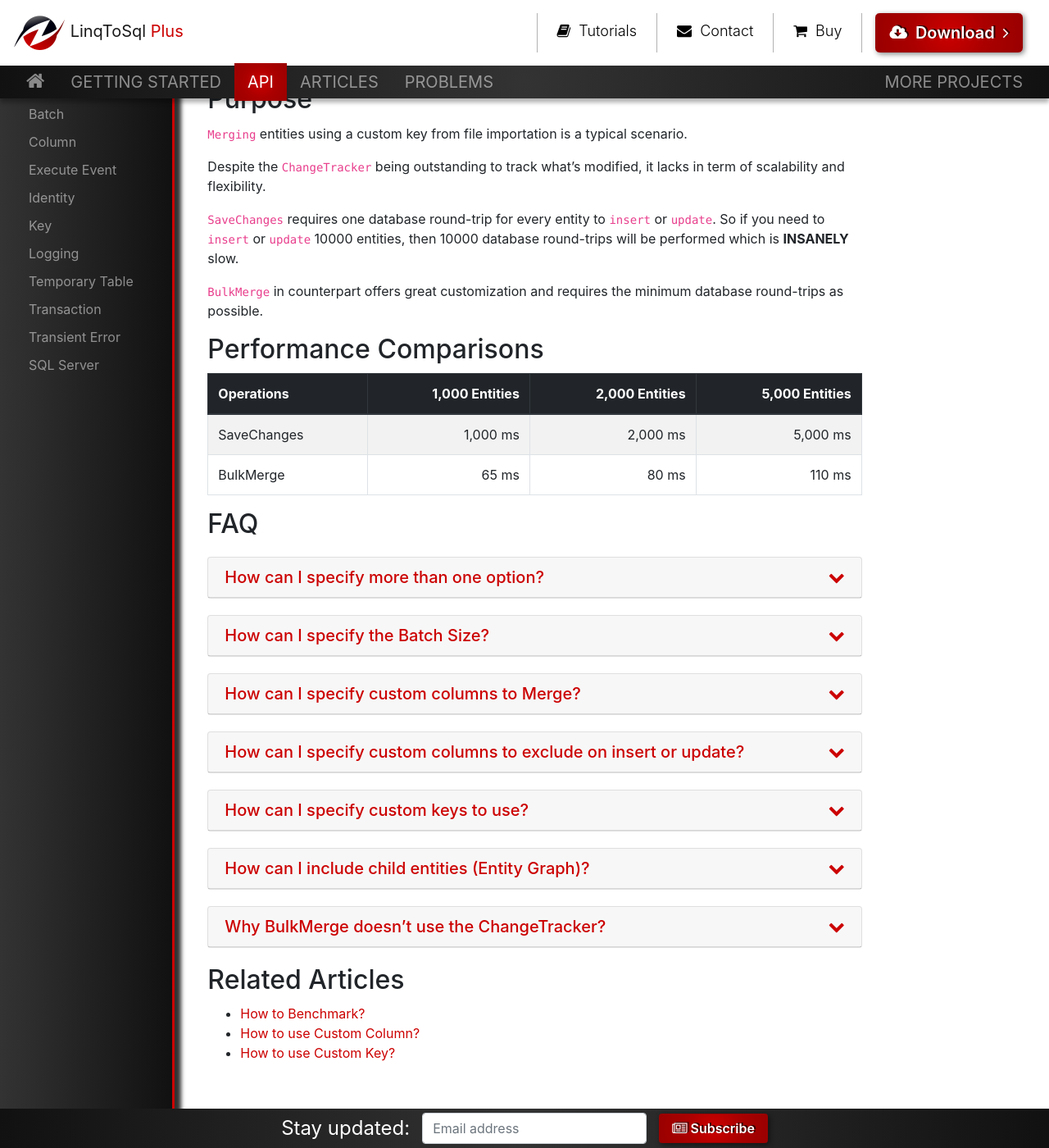
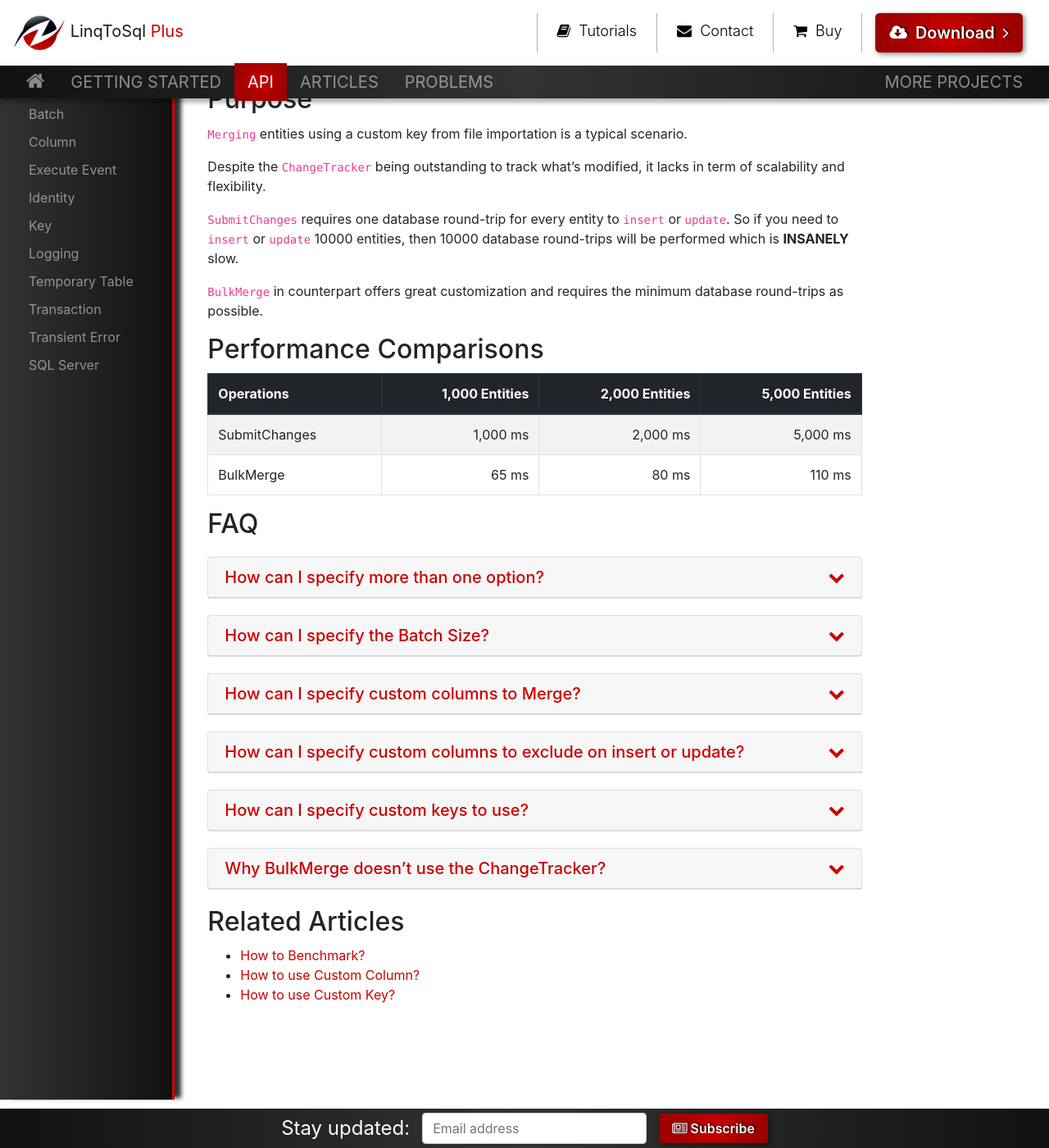
Before and after one commit to zzzprojects/LinqToSql-Plus, a Jekyll site: the page built from docs/pages/api/bulk-merge.md, in a window 1280 px wide and 1400 px high, scrolled down 562 px. Shown: the whole window at 82% size. Built offline with Jekyll 4.4.1, drawn with Linux system fonts in a browser that asks for light colours; nearby versions of some CDN libraries; our own code applies the rules of GitHub Pages for plain Markdown files.

Commit message:
Update bulk-merge.md

```diff
--- a/docs/pages/api/bulk-merge.md
+++ b/docs/pages/api/bulk-merge.md
@@ -21,7 +21,7 @@ context.BulkMerge(customers, options => options.ColumnPrimaryKeyExpression = cus
 
 Despite the `ChangeTracker` being outstanding to track what's modified, it lacks in term of scalability and flexibility.
 
-`SaveChanges` requires one database round-trip for every entity to `insert` or `update`. So if you need to `insert` or `update` 10000 entities, then 10000 database round-trips will be performed which is **INSANELY** slow.
+`SubmitChanges` requires one database round-trip for every entity to `insert` or `update`. So if you need to `insert` or `update` 10000 entities, then 10000 database round-trips will be performed which is **INSANELY** slow.
 
 `BulkMerge` in counterpart offers great customization and requires the minimum database round-trips as possible.
 
@@ -29,7 +29,7 @@ Despite the `ChangeTracker` being outstanding to track what's modified, it lacks
 
 | Operations      | 1,000 Entities | 2,000 Entities | 5,000 Entities |
 | :-------------- | -------------: | -------------: | -------------: |
-| SaveChanges     | 1,000 ms       | 2,000 ms       | 5,000 ms       |
+| SubmitChanges   | 1,000 ms       | 2,000 ms       | 5,000 ms       |
 | BulkMerge       | 65 ms          | 80 ms          | 110 ms         |
 
 {% include section-faq-begin.html %}
@@ -96,7 +96,7 @@ context.BulkMerge(customers, options => options.ColumnPrimaryKeyExpression = cus
 context.BulkMerge(customers, options => options.ColumnPrimaryKeyExpression = customer => new { customer.Code1, customer.Code2 });
 {% endhighlight %}
 
-### How can I include child entities (Entity Graph)?
+<!--### How can I include child entities (Entity Graph)?
 You can include child entities using the `IncludeGraph` option. Make sure to read about the `IncludeGraph` since this option is not as trivial as others.
 
 Read more: [IncludeGraph](/include-graph)
@@ -104,12 +104,12 @@ Read more: [IncludeGraph](/include-graph)
 {% include template-example.html %}
 {% highlight csharp %}
 context.BulkMerge(list, options => options.IncludeGraph = true);
-{% endhighlight %}
+{% endhighlight %}!-->
 
 ### Why BulkMerge doesn't use the ChangeTracker?
 To provide the best performance possible!
 
-Since using the `ChangeTracker` can greatly reduce performance, we chose to let `BulkSaveChanges` method handle scenarios with `ChangeTracker` and `BulkMerge`, scenarios without it.
+Since using the `ChangeTracker` can greatly reduce performance, we chose to let `SubmitChanges` method handle scenarios with `ChangeTracker` and `BulkMerge`, scenarios without it.
 {% include section-faq-end.html %}
 
 ## Related Articles
```
